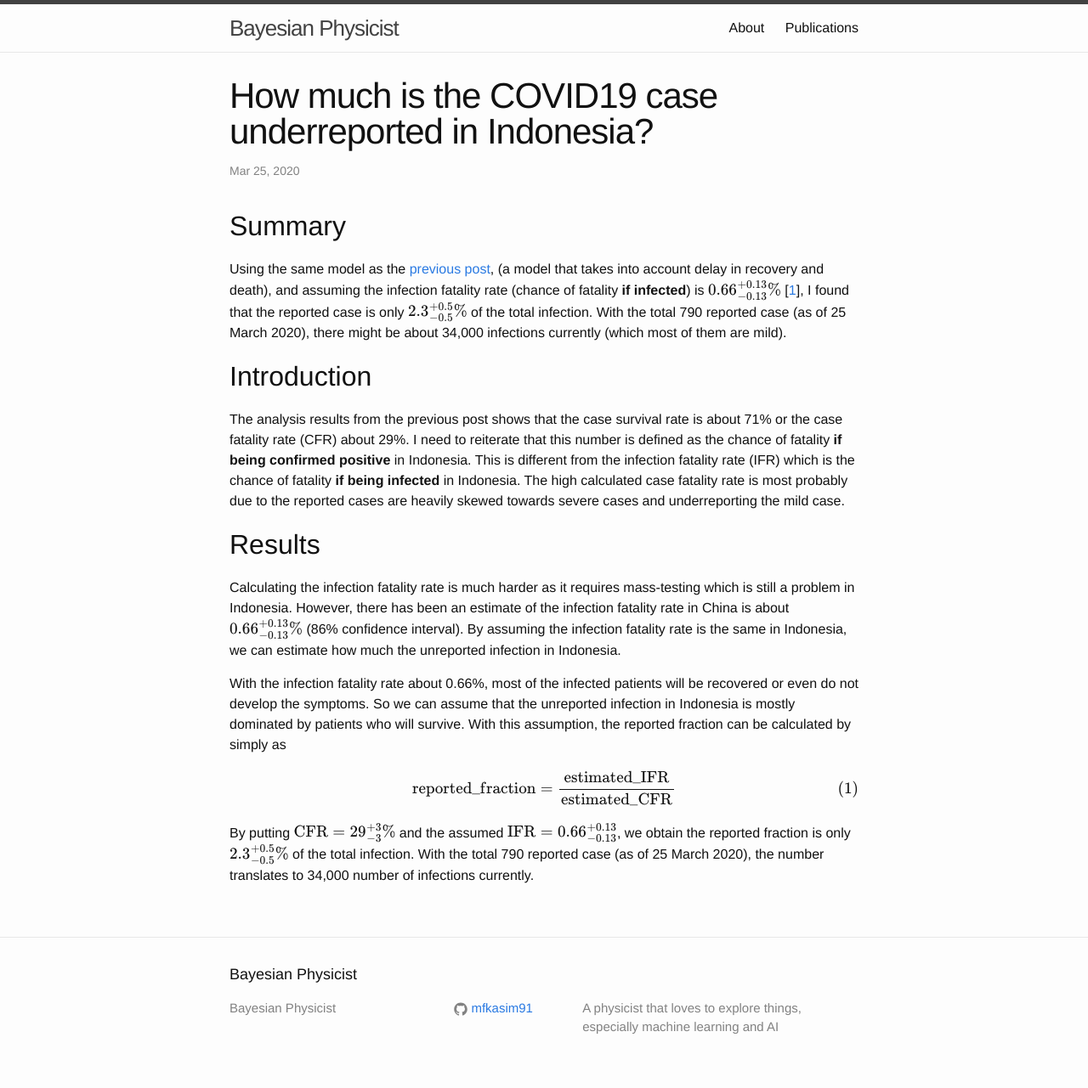
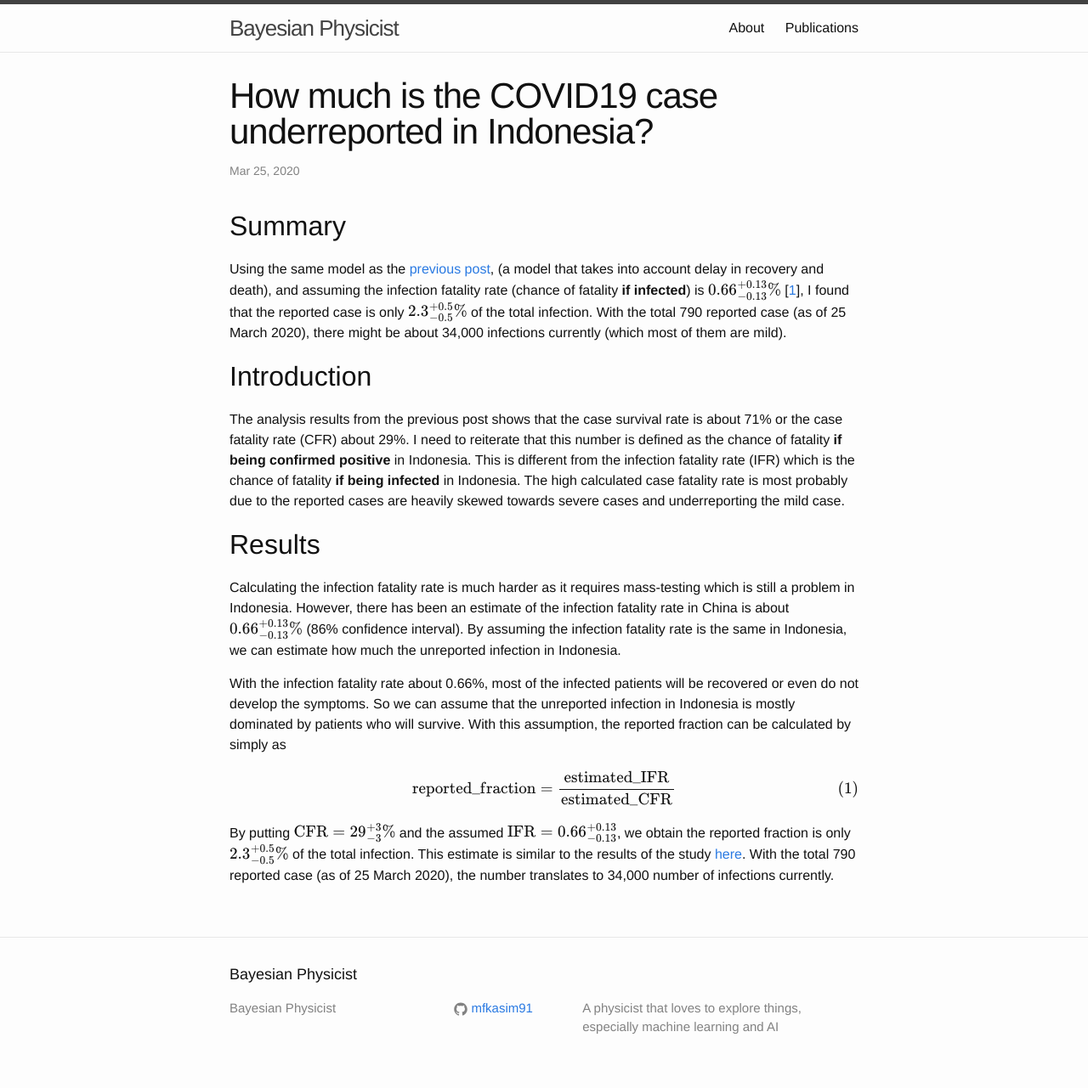
Before and after one commit to mfkasim1/mfkasim1.github.io, a Jekyll site: the page built from _posts/2020-03-25-underreported-case-covid19.markdown, in a window 1280 px wide. Shown: the whole page at 85% size. Built offline with Jekyll 4.4.1, drawn with Linux system fonts in a browser that asks for light colours; formulas are drawn with MathJax 3; comment, search, counter and statistics services are not loaded.

Commit message:
Comparison with another study

```diff
--- a/_posts/2020-03-25-underreported-case-covid19.markdown
+++ b/_posts/2020-03-25-underreported-case-covid19.markdown
@@ -55,5 +55,7 @@ $$\begin{equation}
 By putting \\(\mathrm{CFR} = 29^{+3}\_{-3}\%\\) and the assumed
 \\(\mathrm{IFR} = 0.66^{+0.13}\_{-0.13}\\), we obtain the reported fraction is
 only \\(2.3^{+0.5}\_{-0.5}\%\\) of the total infection.
+This estimate is similar to the results of the study
+[here](https://cmmid.github.io/topics/covid19/severity/global_cfr_estimates.html).
 With the total 790 reported case (as of 25 March 2020), the number translates to
 34,000 number of infections currently.
```
